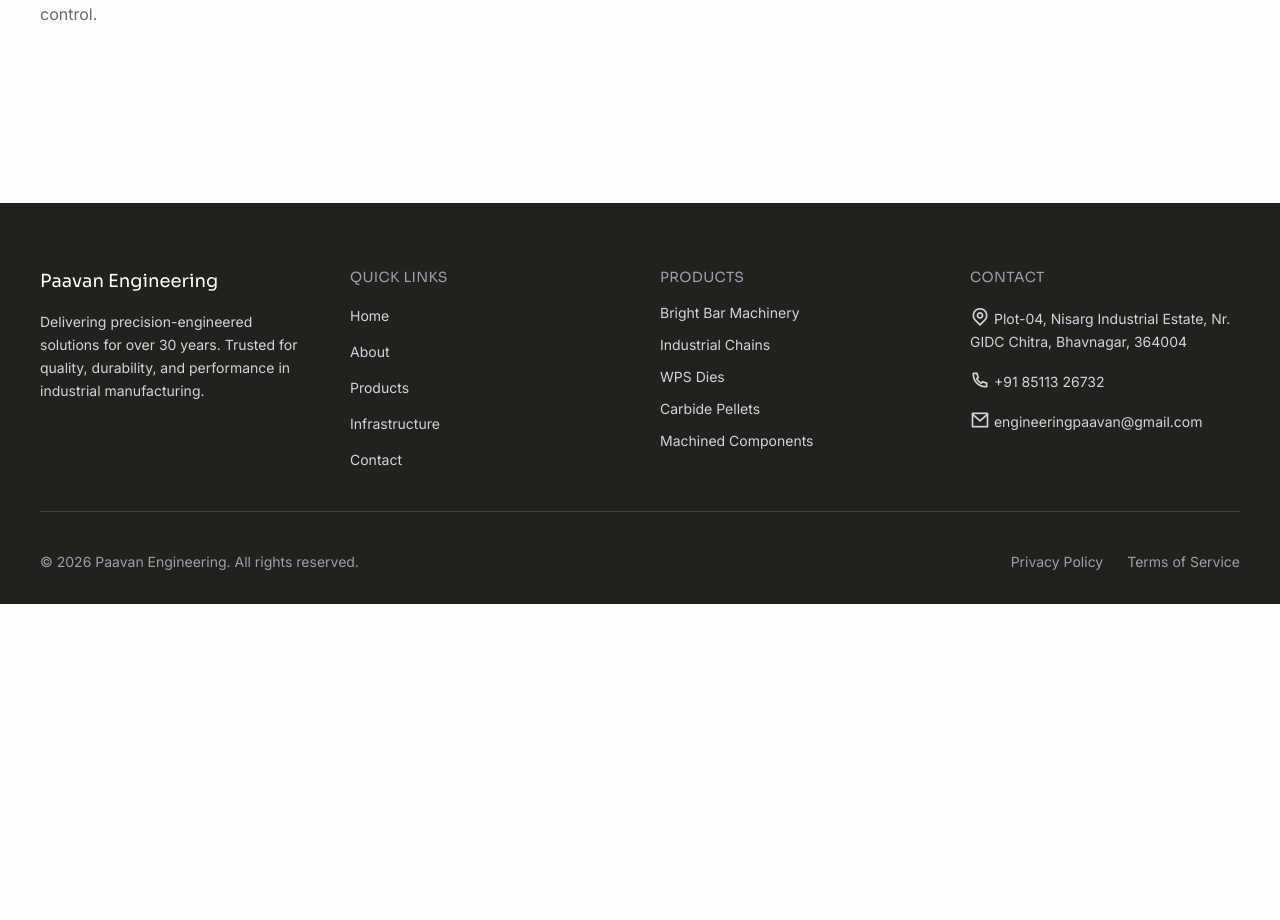
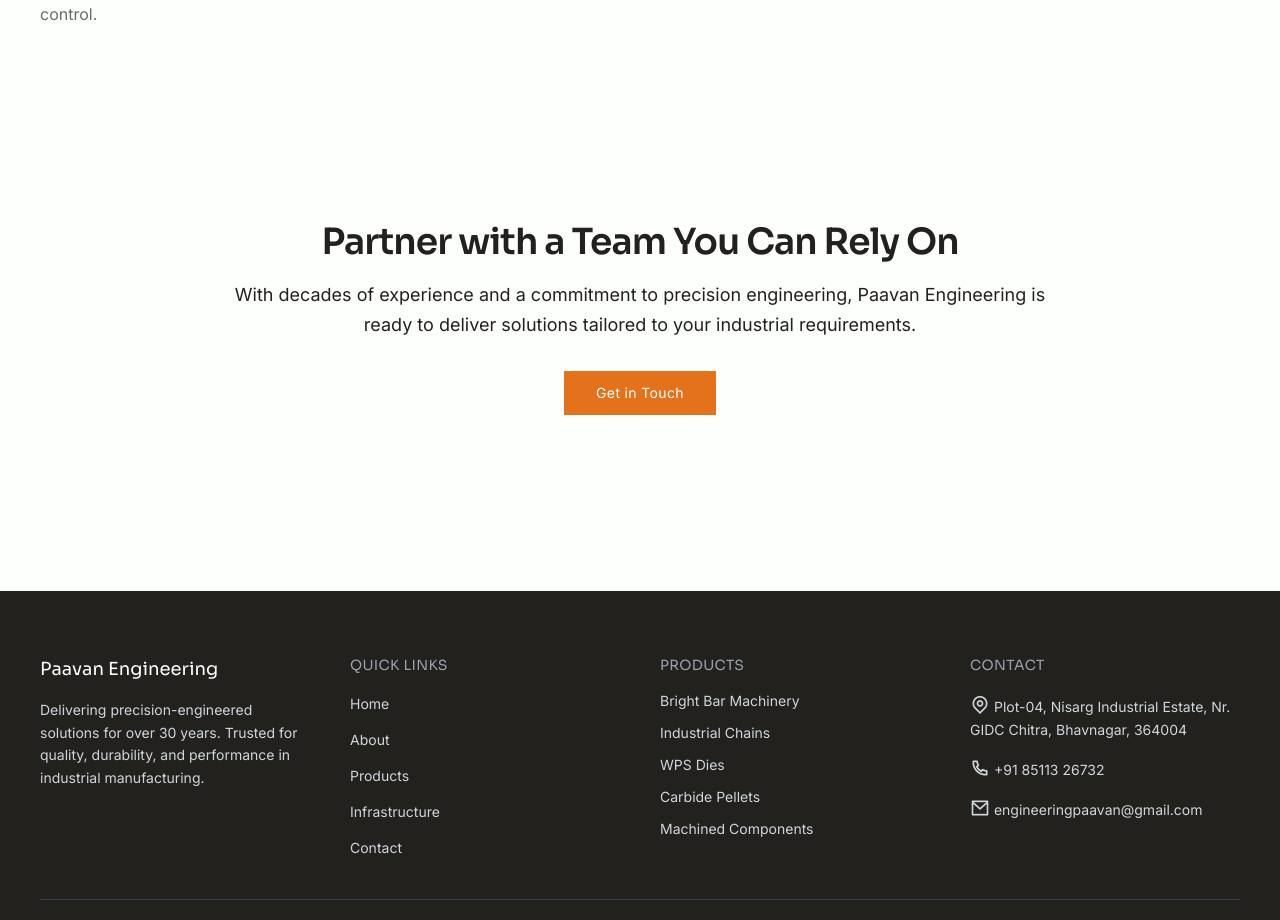
Before and after one commit to Dhairya-Dave-0204/Paavan-Engineering, a React (Vite) app: page /about in a window 1280 px wide. Shown: the part 2585-3505 px from the top of the page. Before the commit the page ends 3189 px from the top, so only its background shows below. Built offline with nearby package versions, Linux system fonts and the light colour scheme.

Commit message:
Create cta for about page

```diff
--- /dev/null
+++ b/src/components/About/AboutCTA.jsx
@@ -0,0 +1,35 @@
+import { Link } from "react-router-dom";
+
+export default function AboutCTA() {
+  return (
+    <section className="py-20 overflow-hidden lg:py-24">
+
+
+      <div className="max-w-4xl px-6 mx-auto text-center lg:px-10">
+
+        {/* Heading */}
+        <h2 className="text-3xl font-semibold leading-tight tracking-tight font-heading md:text-4xl">
+          Partner with a Team You Can Rely On
+        </h2>
+
+        {/* Description */}
+        <p className="mt-4 text-base leading-relaxed font-body md:text-lg">
+          With decades of experience and a commitment to precision engineering,
+          Paavan Engineering is ready to deliver solutions tailored to your
+          industrial requirements.
+        </p>
+
+        {/* CTA Button */}
+        <div className="mt-8">
+          <Link
+            to="/contact"
+            className="inline-block px-8 py-3 text-sm tracking-wide text-white transition duration-500 bg-primary font-body hover:opacity-80"
+          >
+            Get in Touch
+          </Link>
+        </div>
+
+      </div>
+    </section>
+  );
+}
--- a/src/components/component_index.js
+++ b/src/components/component_index.js
@@ -12,6 +12,7 @@
 import CompanyOverview from "./About/CompanyOverview";
 import CoreValues from "./About/CoreValues";
 import Infrastructure from "./About/Infrastructure";
+import AboutCTA from "./About/AboutCTA";
 
 export {
     Navbar,
@@ -27,4 +28,5 @@
     CompanyOverview,
     CoreValues,
     Infrastructure,
+    AboutCTA,
 }
--- a/src/pages/About/About.jsx
+++ b/src/pages/About/About.jsx
@@ -4,6 +4,7 @@
   CompanyOverview,
   CoreValues,
   Infrastructure,
+  AboutCTA
 } from "../../components/component_index";
 
 function About() {
@@ -13,6 +14,7 @@
       <CompanyOverview />
       <CoreValues />
       <Infrastructure />
+      <AboutCTA />
     </>
   );
 }
```
